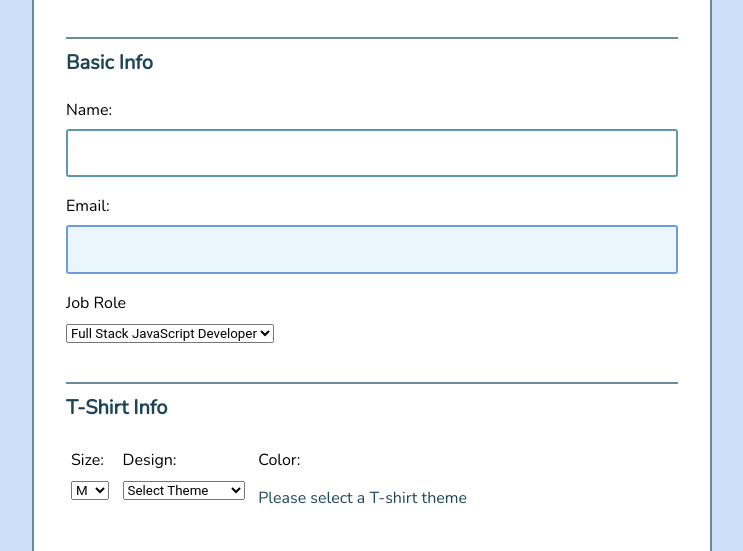
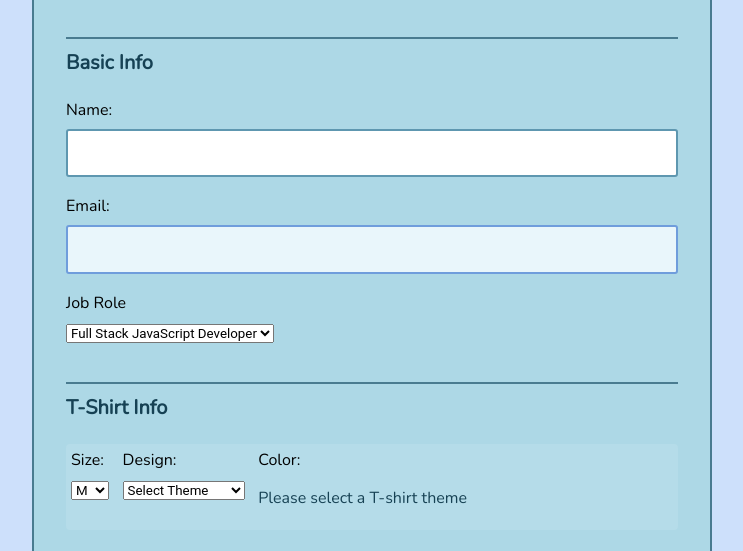
Before and after one commit to RenataK/Interactive-Form, a plain HTML site: page index.html in a window 1280 px wide. Shown: the part 201-752 px from the top of the page, without its empty margins (268-1011 px from the left). Drawn offline with nearby package versions, Linux system fonts and the light colour scheme.

Commit message:
Added and Changed.
Adding code comments.
Changing background color.

```diff
--- a/css/style.css
+++ b/css/style.css
@@ -40,7 +40,7 @@ a {
 
 form {
 	padding: .875em 1.875em 1.875em;
-	background: white;
+	background: lightblue;
 	border: 2px solid rgba(8, 63, 87, 0.6);
 	border-radius: 3px;
 }
```
Also changed, not shown: js/scripts.js (+19 -4 lines).
